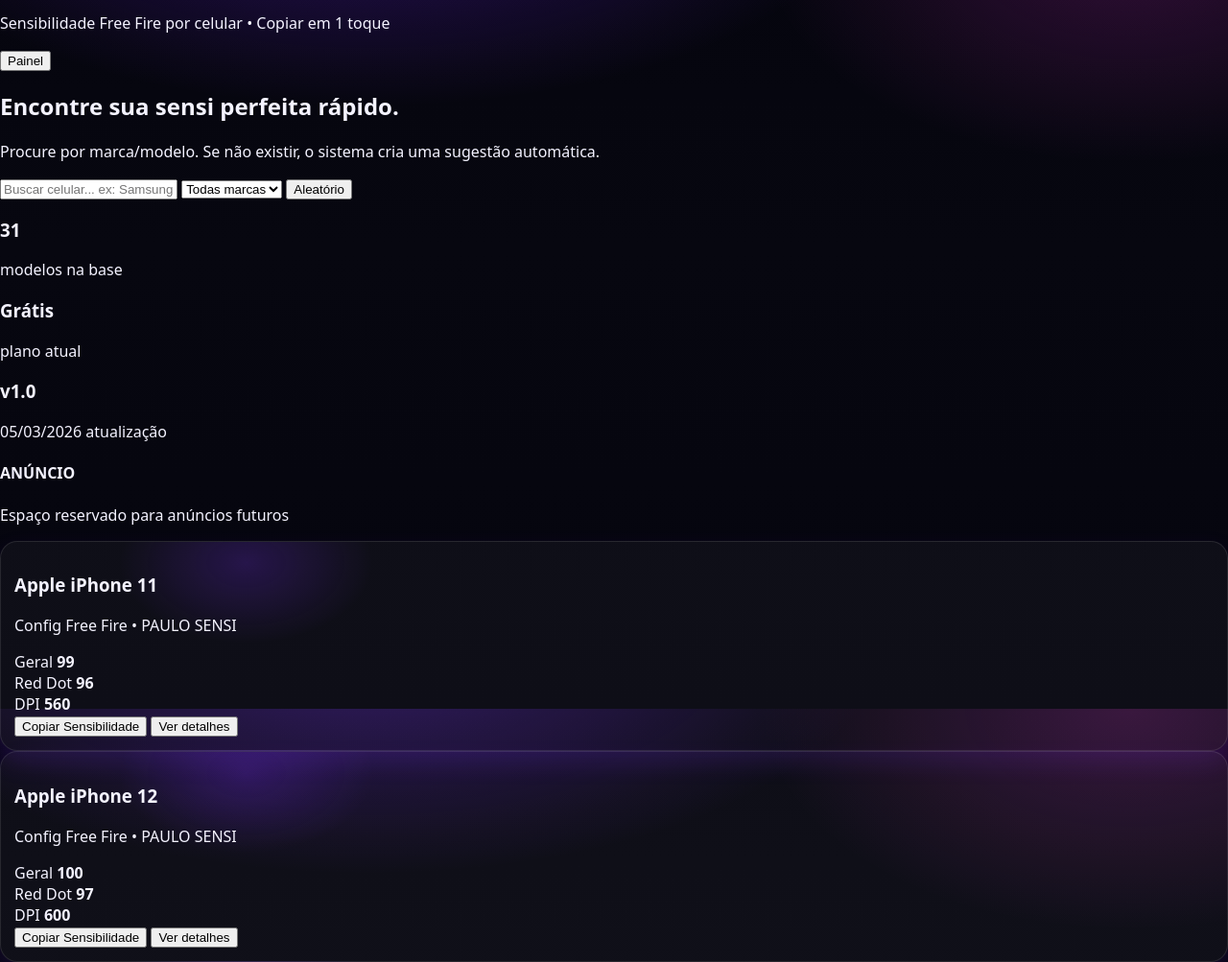
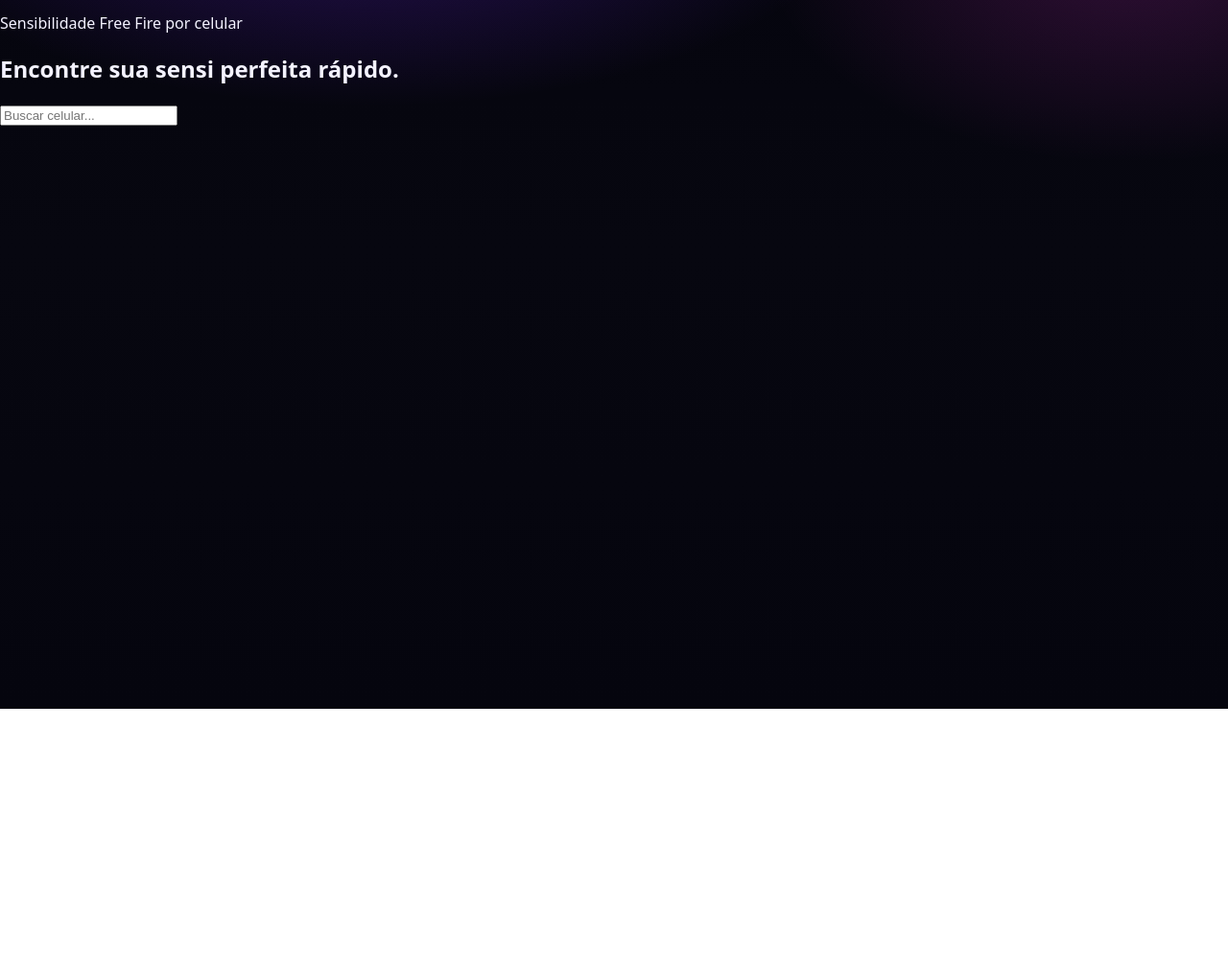
Before and after one commit to paulohenriquelima759-png/paulosensi, a plain HTML site: page index.html in a window 1280 px wide. Shown: the part 61-1064 px from the top of the page at 96% size. After the commit the page ends 800 px from the top, so only its background shows below. Drawn offline with Linux system fonts and the light colour scheme.

Commit message:
Update index.html

```diff
--- a/index.html
+++ b/index.html
@@ -1,5 +1,5 @@
 <!DOCTYPE html>
-<html lang="pt-br">
+<html lang="pt-BR">
 <head>
 
 <meta charset="UTF-8">
@@ -13,23 +13,17 @@
 
 <body>
 
-<header class="topo">
+<header>
 
 <div class="logo">
-
 <div class="ps">PS</div>
 
-<div class="info">
-
+<div>
 <h1>PAULO SENSI</h1>
-
-<p>Sensibilidade Free Fire por celular • Copiar em 1 toque</p>
-
+<p>Sensibilidade Free Fire por celular</p>
 </div>
 
 </div>
-
-<button class="painel">Painel</button>
 
 </header>
 
@@ -37,100 +31,14 @@
 
 <h2>Encontre sua sensi <span>perfeita</span> rápido.</h2>
 
-<p>
-Procure por marca/modelo. Se não existir, o sistema cria uma sugestão automática.
-</p>
-
-<input type="text" placeholder="Buscar celular... ex: Samsung A16, Redmi Note 11, Moto G84">
-
-<select>
-<option>Todas marcas</option>
-<option>Samsung</option>
-<option>Xiaomi</option>
-<option>Apple</option>
-<option>Motorola</option>
-<option>Poco</option>
-<option>Realme</option>
-</select>
-
-<button class="aleatorio">Aleatório</button>
+<input id="buscar" placeholder="Buscar celular...">
 
 </section>
 
-<section class="stats">
+<section id="lista"></section>
 
-<div class="box">
-<h3>31</h3>
-<p>modelos na base</p>
-</div>
-
-<div class="box">
-<h3>Grátis</h3>
-<p>plano atual</p>
-</div>
-
-<div class="box">
-<h3>v1.0</h3>
-<p>05/03/2026 atualização</p>
-</div>
-
-</section>
-
-<section class="anuncio">
-
-<h4>ANÚNCIO</h4>
-
-<p>Espaço reservado para anúncios futuros</p>
-
-</section>
-
-<section class="cards">
-
-<div class="card">
-
-<h3>Apple iPhone 11</h3>
-
-<p>Config Free Fire • PAULO SENSI</p>
-
-<div class="valores">
-
-<div>Geral <b>99</b></div>
-
-<div>Red Dot <b>96</b></div>
-
-<div>DPI <b>560</b></div>
-
-</div>
-
-<button class="copiar">Copiar Sensibilidade</button>
-
-<button class="detalhes">Ver detalhes</button>
-
-</div>
-
-<div class="card">
-
-<h3>Apple iPhone 12</h3>
-
-<p>Config Free Fire • PAULO SENSI</p>
-
-<div class="valores">
-
-<div>Geral <b>100</b></div>
-
-<div>Red Dot <b>97</b></div>
-
-<div>DPI <b>600</b></div>
-
-</div>
-
-<button class="copiar">Copiar Sensibilidade</button>
-
-<button class="detalhes">Ver detalhes</button>
-
-</div>
-
-</section>
+<script src="data.js"></script>
+<script src="app.js"></script>
 
 </body>
 </html>
```
